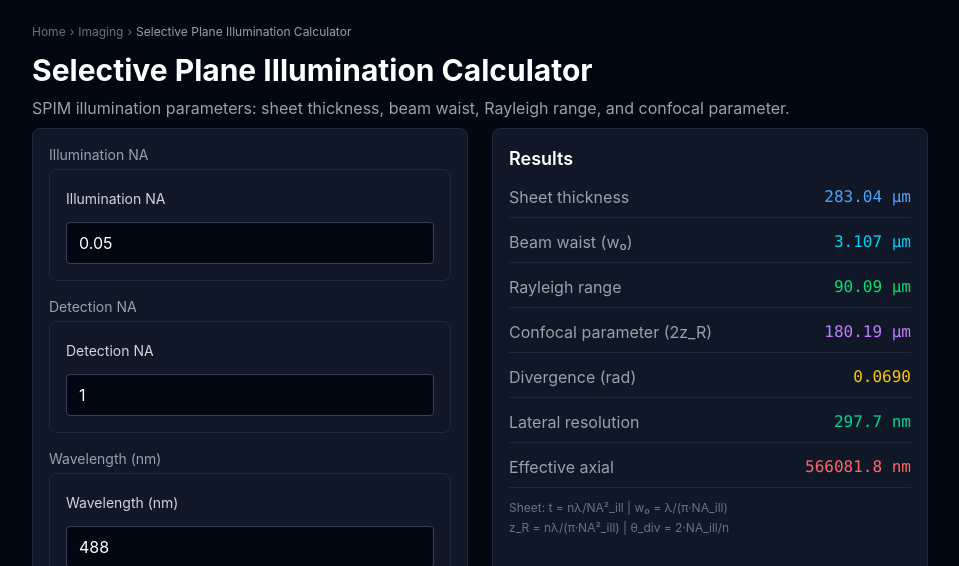
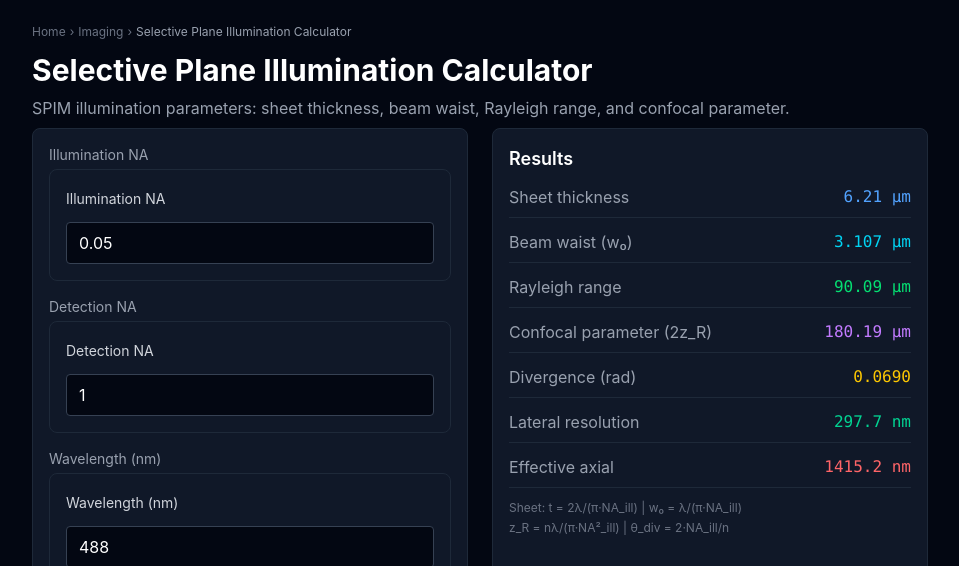
Before and after one commit to Lazfiz/photonics-calculators, a Next.js app: page /imaging/selective-plane in a window 1280 px wide. Shown: the top 566 px of the page, without its empty margins (160-1119 px from the left). Built offline with nearby package versions, Linux system fonts and the light colour scheme; no server answers.

Commit message:
fix(selective-plane): sheet thickness was depth-of-focus formula (283µm→6µm), remove dead confocalParam, fix axialResIll missing π, effectiveAxial harmonic mean not RSS (#248/524)

```diff
--- a/src/app/imaging/selective-plane/page-client.tsx
+++ b/src/app/imaging/selective-plane/page-client.tsx
@@ -13,16 +13,15 @@ export default function SelectivePlanePage() {
 
   const results = useMemo(() => {
     const lam = wavelength * 1e-9;
-    const sheetThickness = n * lam / (naIll * naIll) * 1e6;
+    const sheetThickness = 2 * lam / (Math.PI * naIll) * 1e6;
     const rayleighRange = n * lam / (Math.PI * naIll * naIll) * 1e6;
-    const confocalParam = Math.PI * sheetThickness * sheetThickness / (4 * lam * 1e6);
     const lateralRes = 0.61 * lam / naDet * 1e9;
     const axialResDet = 2 * n * lam / (naDet * naDet) * 1e9;
-    const axialResIll = 2 * n * lam / (naIll * naIll) * 1e9;
-    const effectiveAxial = Math.sqrt(axialResDet ** 2 + axialResIll ** 2);
+    const axialResIll = 2 * n * lam / (Math.PI * naIll * naIll) * 1e9;
+    const effectiveAxial = 1 / Math.sqrt(1 / (axialResDet * axialResDet) + 1 / (axialResIll * axialResIll));
     const beamWaist = lam / (Math.PI * naIll) * 1e6;
     const divergence = 2 * naIll / n;
-    return { sheetThickness, rayleighRange, confocalParam, lateralRes, axialResDet, axialResIll, effectiveAxial, beamWaist, divergence };
+    return { sheetThickness, rayleighRange, lateralRes, axialResDet, axialResIll, effectiveAxial, beamWaist, divergence };
   }, [naIll, wavelength, n, naDet]);
 
   const plotData = useMemo(() => {
@@ -32,7 +31,7 @@ export default function SelectivePlanePage() {
     for (let x = 0.01; x <= 0.3; x += 0.003) {
       nas.push(x);
       const lam = wavelength * 1e-9;
-      thicknesses.push(n * lam / (x * x) * 1e6);
+      thicknesses.push(2 * lam / (Math.PI * x) * 1e6);
       ranges.push(n * lam / (Math.PI * x * x) * 1e6);
     }
     return [
@@ -74,7 +73,7 @@ export default function SelectivePlanePage() {
           <div className="flex justify-between border-b border-gray-800 pb-2"><span className="text-gray-400">Lateral resolution</span><span className="font-mono text-emerald-400">{results.lateralRes.toFixed(1)} nm</span></div>
           <div className="flex justify-between border-b border-gray-800 pb-2"><span className="text-gray-400">Effective axial</span><span className="font-mono text-red-400">{results.effectiveAxial.toFixed(1)} nm</span></div>
           <div className="text-xs text-gray-500 mt-2 space-y-1">
-            <p>Sheet: t = nλ/NA²_ill | w₀ = λ/(π·NA_ill)</p>
+            <p>Sheet: t = 2λ/(π·NA_ill) | w₀ = λ/(π·NA_ill)</p>
             <p>z_R = nλ/(π·NA²_ill) | θ_div = 2·NA_ill/n</p>
           </div>
         </div>
```
